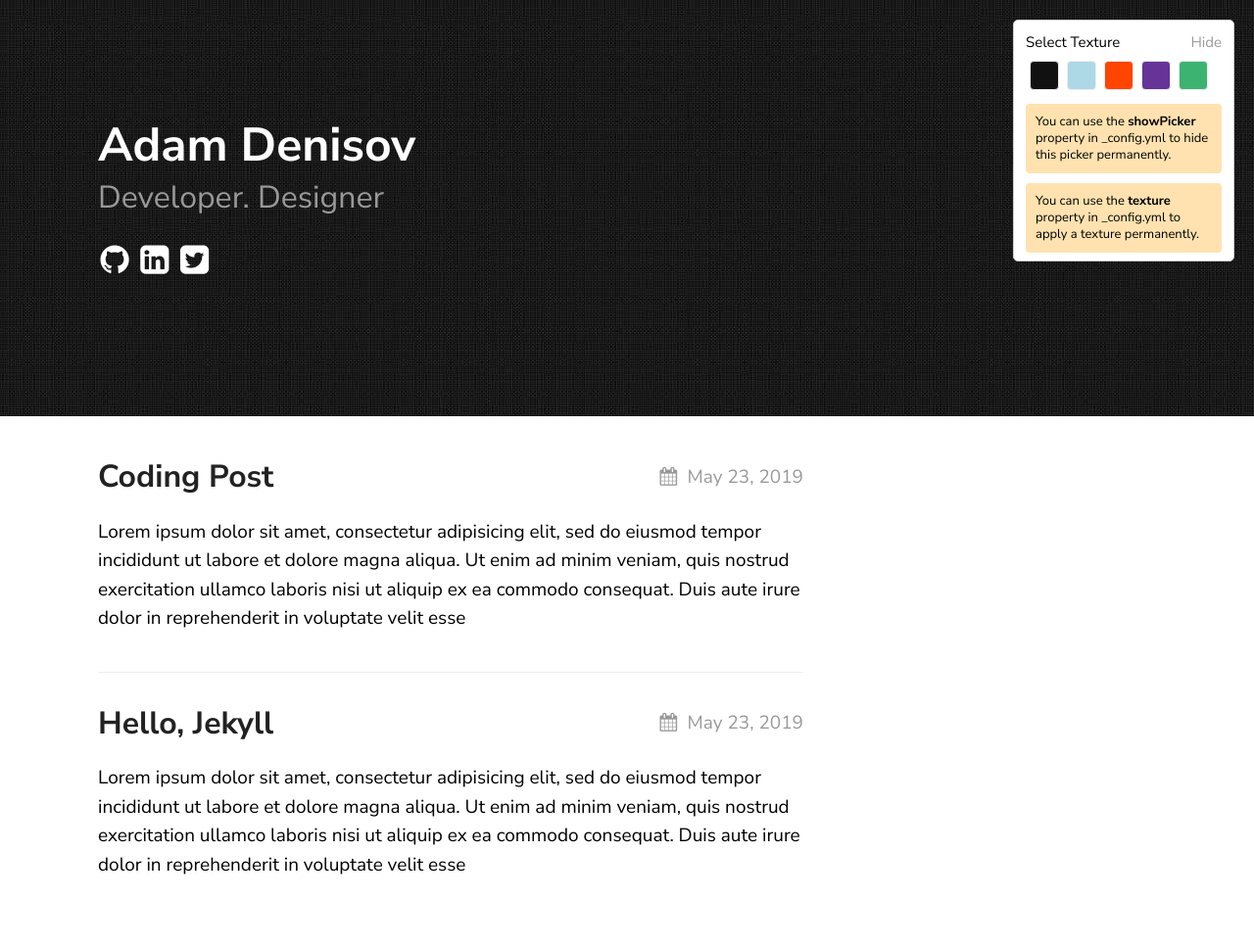
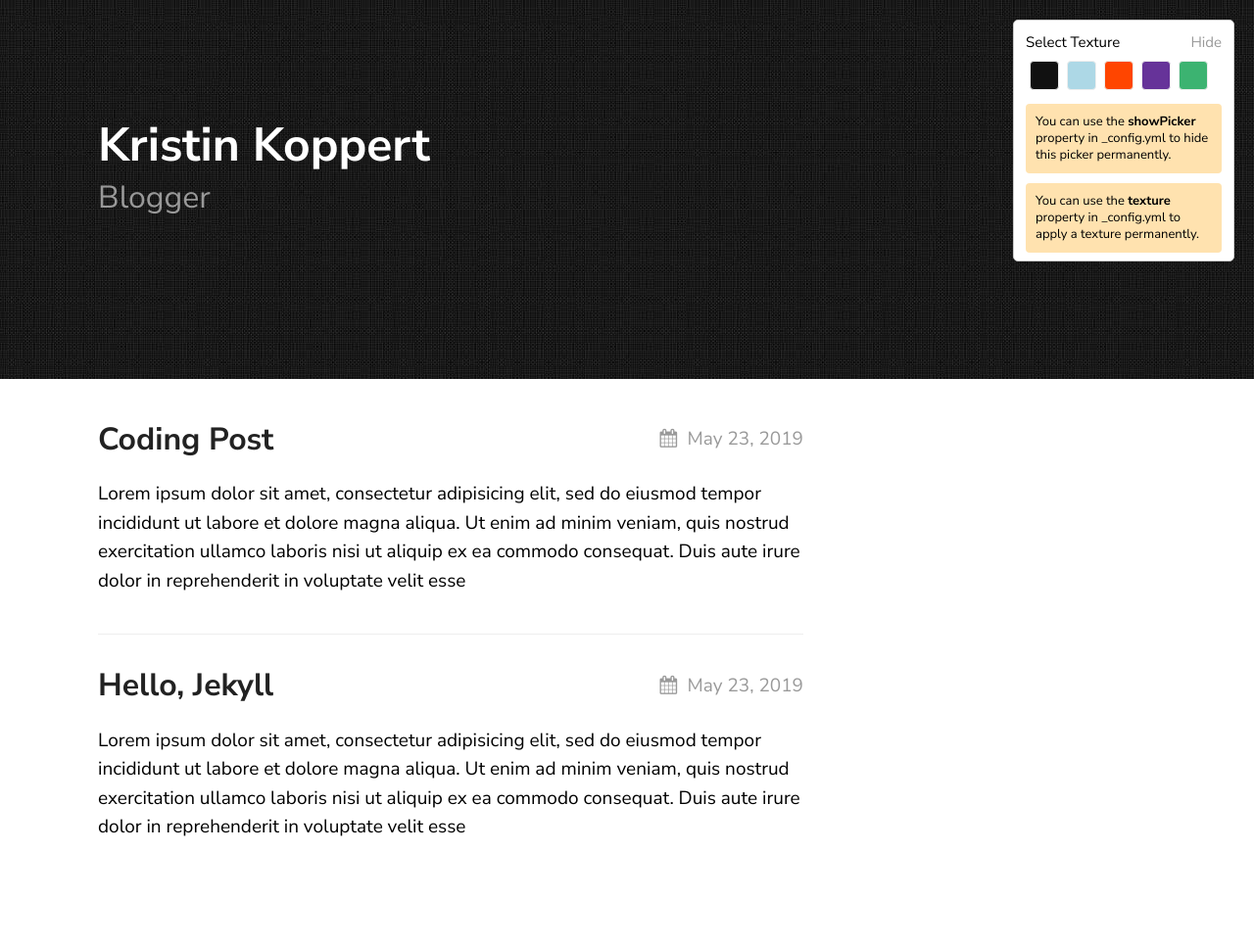
Before and after one commit to kristinkoppert/blog, a Jekyll site: the page built from index.md, in a window 1280 px wide. Shown: the whole page at 98% size. Built offline with Jekyll 4.4.1, drawn with Linux system fonts in a browser that asks for light colours; after the commit the page ends 929 px from its top, so only the background shows below that; part of the change alters nothing that is shown.

Commit message:
Add details about kristin

```diff
--- a/_config.yml
+++ b/_config.yml
@@ -1,5 +1,5 @@
-title: Texture Theme
-author: GitHub User
+title: Blog
+author: kristinkoppert
 email: your-email@domain.com
 description: > # this means to ignore newlines until "show_exerpts:"
   Write an awesome description for your new site here. You can edit this
@@ -15,8 +15,8 @@ sass:
 
 permalink: /posts/:title/
 texture:
-  title: Adam Denisov
-  tagline: Developer. Designer
+  title: Kristin Koppert
+  tagline: Blogger
   date_format: "%b %-d, %Y"
   style: black
   showNav: false
@@ -24,9 +24,9 @@ texture:
 
   # generate social links in footer
   social_links:
-    twitter: thelehhman
-    github:  thelehhman
-    linkedIn: in/thelehhman
+    twitter:
+    github:
+    linkedIn:
     rss: rss
 
 
```
